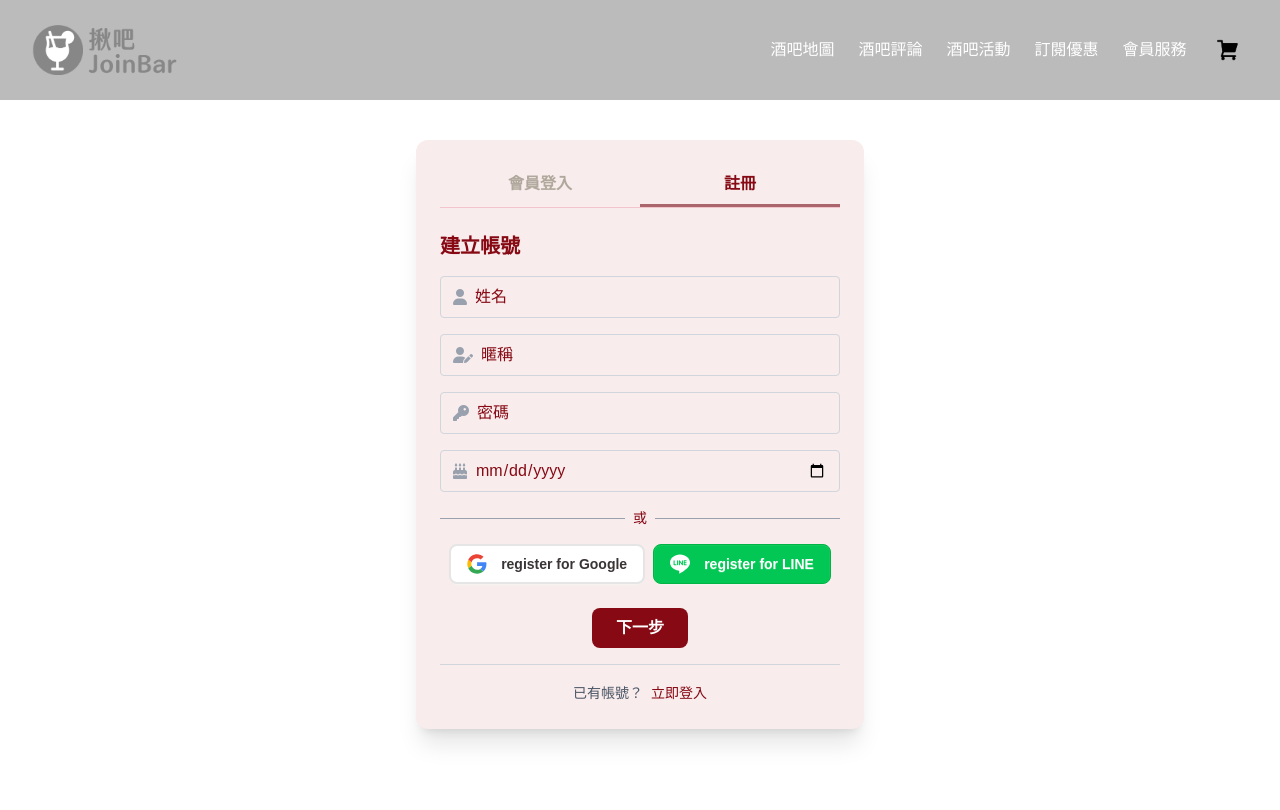
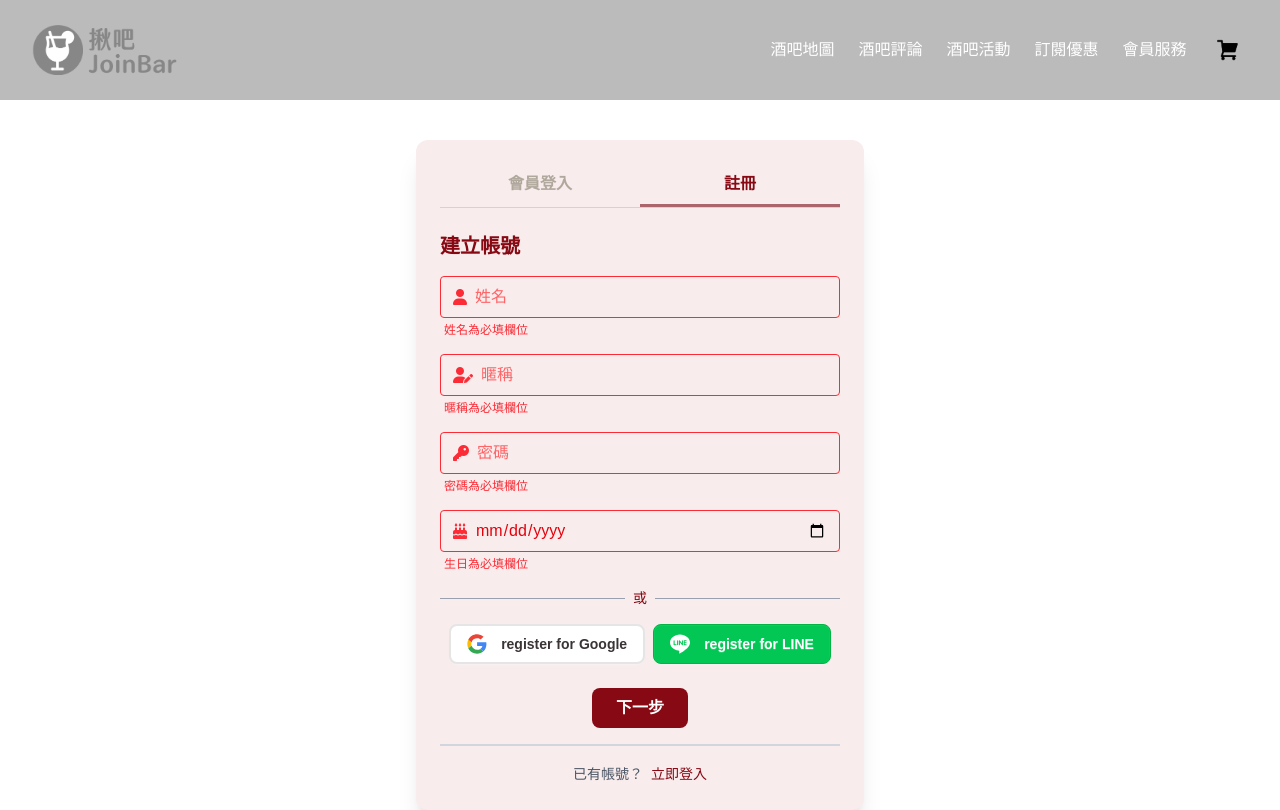
Before and after one commit to JoinBar-project/joinbar-frontend, a Vue app: page /register in a window 1280 px wide. Both pictures are taken after a click on the button "下一步". Built offline with nearby package versions, Linux system fonts and the light colour scheme.

Commit message:
feat: add red highlight for required fields

```diff
--- a/src/views/member/auth/Register.vue
+++ b/src/views/member/auth/Register.vue
@@ -22,11 +22,32 @@
         <div v-if="step === 1" class="space-y-4 mt-6">
           <h2 class="text-xl font-semibold mb-4 text-[#860914]">建立帳號</h2>
 
-          <div v-for="(field, index) in registerFields" :key="index" class="flex items-center border border-gray-300 rounded px-3 py-2">
-            <i :class="field.icon" class="text-gray-400 mr-2"></i>
-            <input :type="field.type" :placeholder="field.placeholder" v-model="form[field.model]"
-              class="w-full outline-none text-[#860914] placeholder-[#860914]"
-            />
+          <div v-for="(field, index) in registerFields" :key="index" class="space-y-1">
+            <div
+              :class="[
+                'flex items-center border rounded px-3 py-2 transition-colors',
+                errors[field.model]
+                  ? 'border-red-500 '
+                  : 'border-gray-300 border-2'
+              ]">
+              <i :class="[field.icon, 'mr-2', errors[field.model] ? 'text-red-500' : 'text-gray-400']"></i>
+              <input
+                :type="field.type"
+                :placeholder="field.placeholder"
+                v-model="form[field.model]"
+                @input="clearError(field.model)"
+                :class="[
+                  'w-full outline-none placeholder-opacity-70 transition-colors',
+                  errors[field.model]
+                    ? 'text-red-600 placeholder-red-400'
+                    : 'text-[#860914] placeholder-[#860914]'
+                ]"
+              />
+            </div>
+            <!-- 錯誤提示文字 -->
+            <div v-if="errors[field.model]" class="text-red-500 text-xs ml-1">
+              {{ field.placeholder }}為必填欄位
+            </div>
           </div>
 
           <!-- 快速加入 -->
@@ -49,7 +70,7 @@
           </button>
 
           <!-- 登入提示 -->
-          <div class="text-center mt-4 pt-4 border-t border-gray-300">
+          <div class="text-center mt-4 pt-4 border-t-2 border-gray-300">
             <span class="text-sm text-gray-600">已有帳號？</span>
             <router-link to="/login" class="text-sm text-[#860914] hover:underline ml-1">
               立即登入
@@ -130,15 +151,6 @@ const registerFields = [
 const barTypes = ['運動酒吧', '音樂酒吧', '學生酒吧', '餐酒館', '暢飲店']
 const barMoods = ['熱鬧歡樂', '浪漫私密', '復古懷舊', '高級精緻', '輕鬆悠閒']
 
-const goToPreferences = () => {
-  // 簡單驗證
-  if (!form.value.name || !form.value.password) {
-    alert('請填寫完整資訊')
-    return
-  }
-  step.value = 2
-}
-
 // 紀錄每個欄位是否有錯誤
 const errors = ref({
   name: false,
@@ -146,6 +158,34 @@ const errors = ref({
   password: false,
   birthday: false
 })
+
+// 清除單一欄位的錯誤狀態
+const clearError = (fieldName) => {
+  if (errors.value[fieldName]) {
+    errors.value[fieldName] = false
+  }
+}
+
+const goToPreferences = () => {
+  let valid = true
+
+  // 檢查每個必填欄位
+  registerFields.forEach(field => {
+    if (!form.value[field.model] || form.value[field.model].trim() === '') {
+      errors.value[field.model] = true
+      valid = false
+    } else {
+      errors.value[field.model] = false
+    }
+  })
+
+  // 如果有錯誤就不進入下一步
+  if (!valid) {
+    return
+  }
+
+  step.value = 2
+}
 
 const toggleSelection = (arr, value) => {
   const index = arr.indexOf(value)
```
